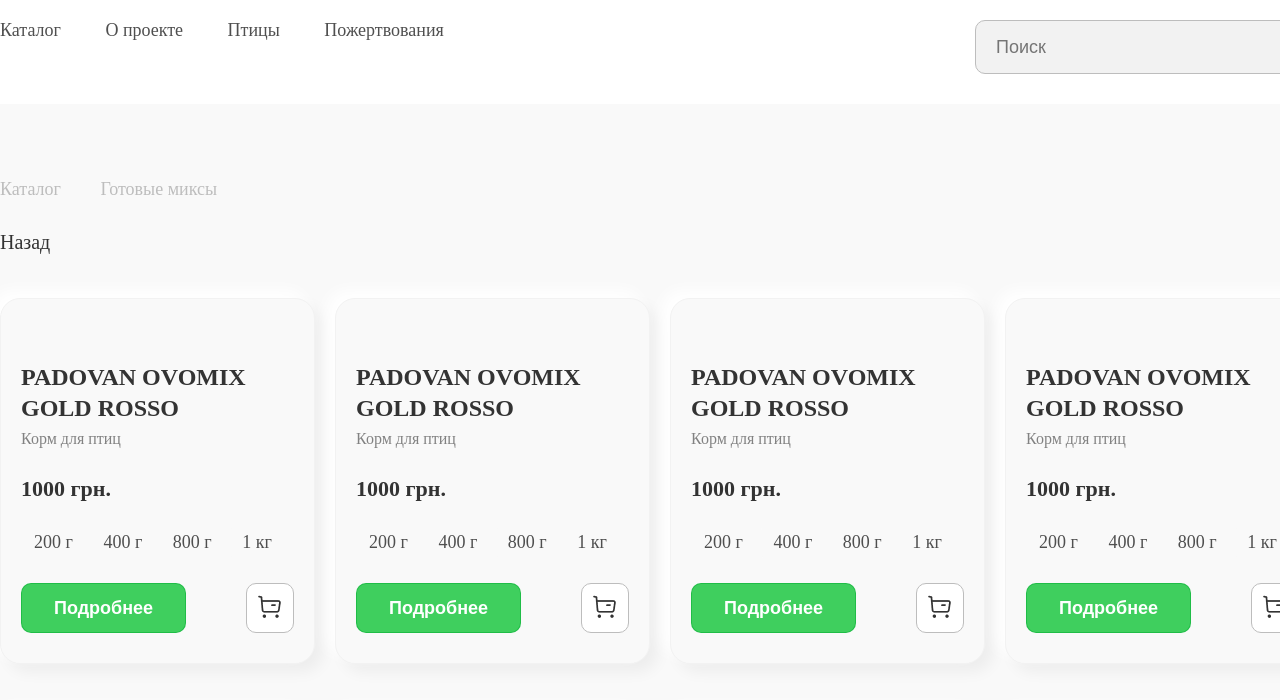
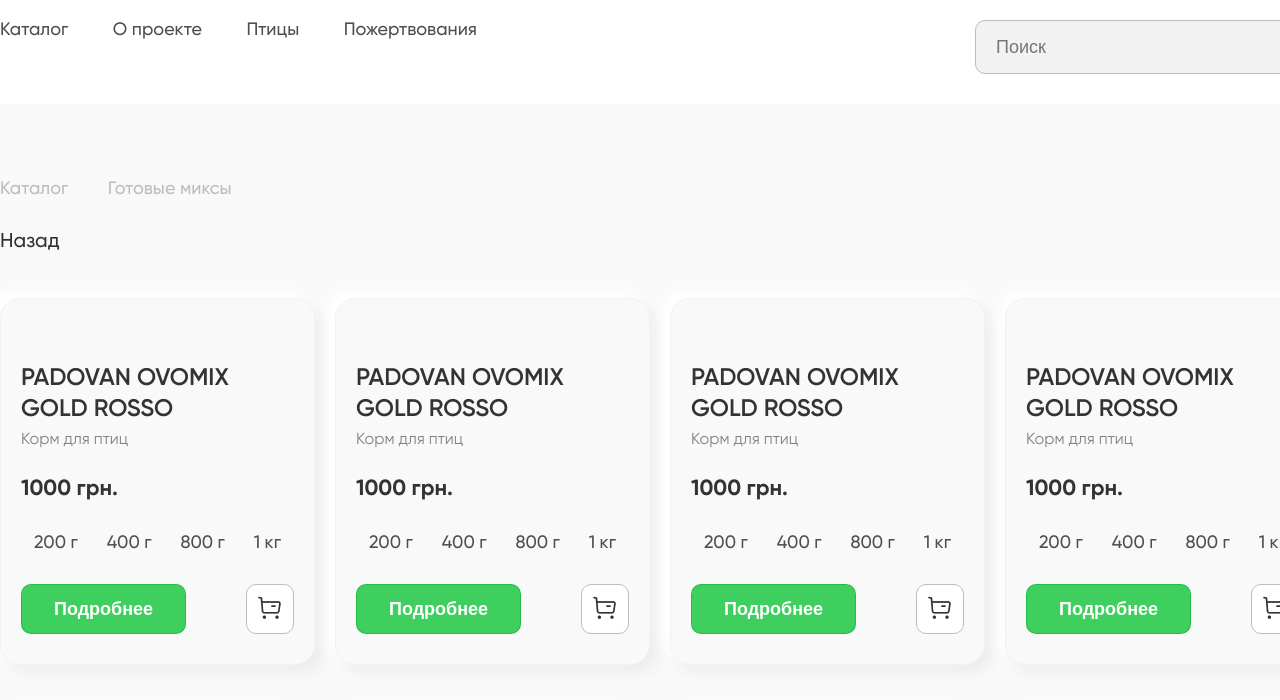
Before and after one commit to Igor-Yarik/Homework_12, a plain HTML site: page index.html in a window 1280 px wide. Shown: the part 100-800 px from the top of the page. Drawn offline with Linux system fonts and the light colour scheme.

Commit message:
add fonts

```diff
--- /dev/null
+++ b/fonts.css
@@ -0,0 +1,35 @@
+@font-face {
+    font-family: 'Gilroy';
+    src: url('./fonts/Gilroy-Bold.woff2') format('woff2'),
+        url('./fonts/Gilroy-Bold.woff') format('woff');
+    font-weight: 700;
+    font-style: normal;
+    font-display: swap;
+}
+
+@font-face {
+    font-family: 'Gilroy';
+    src: url('./fonts/Gilroy-Medium.woff2') format('woff2'),
+        url('./fonts/Gilroy-Medium.woff') format('woff');
+    font-weight: 500;
+    font-style: normal;
+    font-display: swap;
+}
+
+@font-face {
+    font-family: 'Gilroy';
+    src: url('./fonts/Gilroy-Regular.woff2') format('woff2'),
+        url('./fonts/Gilroy-Regular.woff') format('woff');
+    font-weight: 400;
+    font-style: normal;
+    font-display: swap;
+}
+
+@font-face {
+    font-family: 'Gilroy';
+    src: url('./fonts/Gilroy-Semibold.woff2') format('woff2'),
+        url('./fonts/Gilroy-Semibold.woff') format('woff');
+    font-weight: 600;
+    font-style: normal;
+    font-display: swap;
+}
--- a/style.css
+++ b/style.css
@@ -1,5 +1,11 @@
+@import url(/fonts.css);
+
 * {
     box-sizing: border-box;
+}
+
+body {
+    font-family: 'Gilroy';
 }
 
 h3, p {
@@ -211,6 +217,8 @@
 
 
 .card__volume {
+    display: flex;
+    justify-content: space-between;
     font-weight: 500;
     font-size: 18px;
     line-height: 21px;
```
Also changed, not shown: fonts/Gilroy-Bold.woff (added), fonts/Gilroy-Bold.woff2 (added), fonts/Gilroy-Medium.woff (added), fonts/Gilroy-Medium.woff2 (added), fonts/Gilroy-Regular.woff (added), fonts/Gilroy-Regular.woff2 (added), fonts/Gilroy-Semibold.woff (added), fonts/Gilroy-Semibold.woff2 (added).
